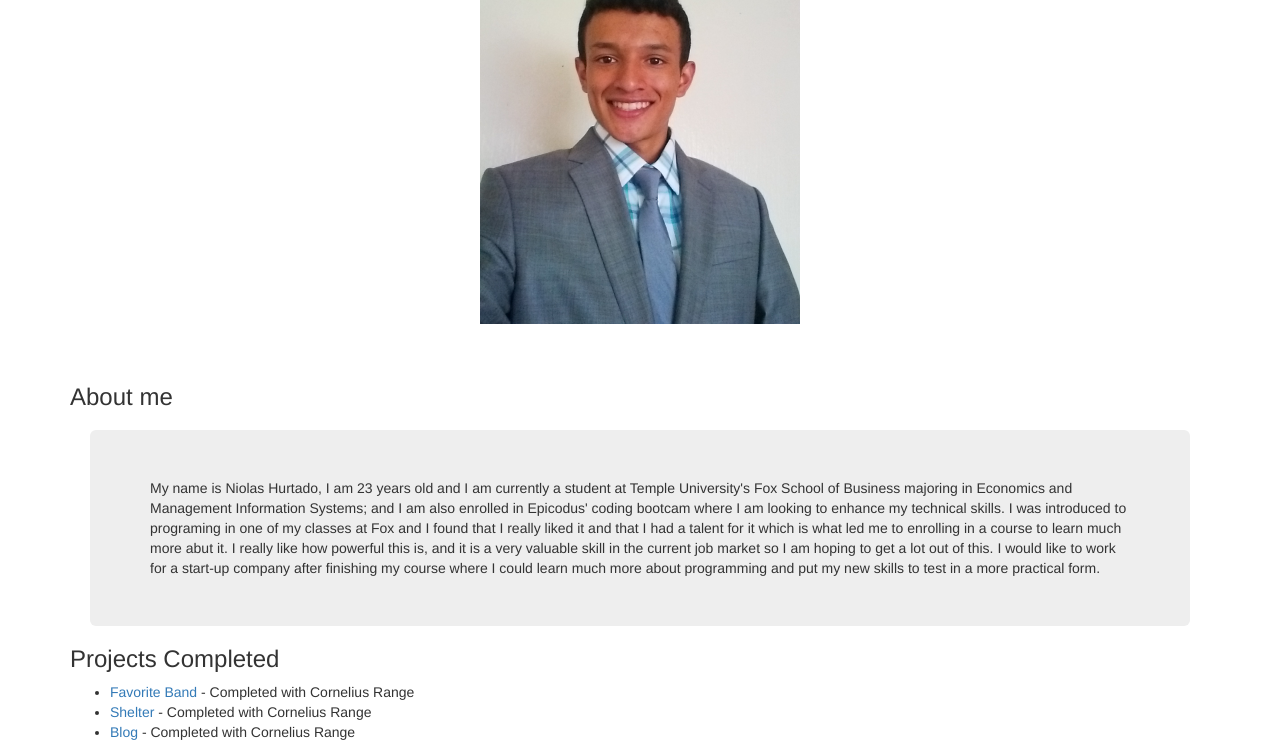
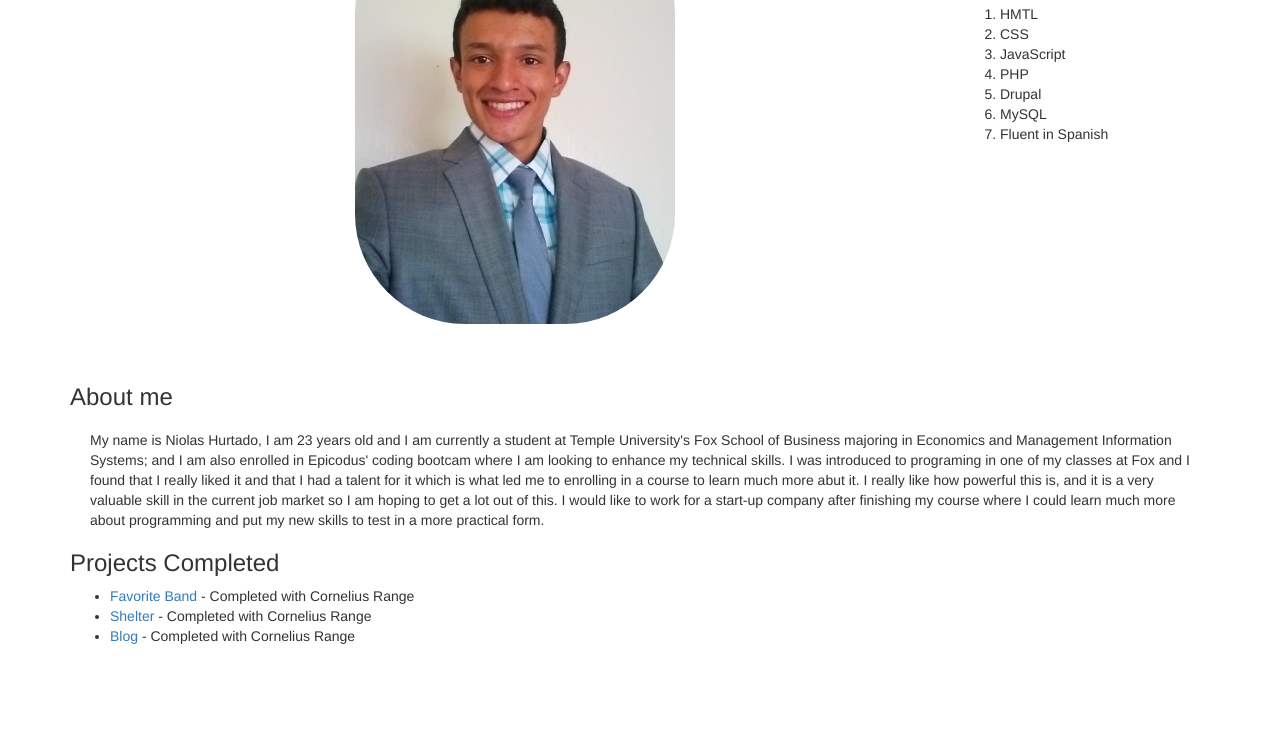
Before and after one commit to nickh93/Portfolio, a plain HTML site: page index.html in a window 1280 px wide. Shown: the part 319-1071 px from the top of the page. After the commit the page ends 975 px from the top, so only its background shows below. Drawn offline with nearby package versions, Linux system fonts and the light colour scheme.

Commit message:
added a sidebar and rounded corners to the image

```diff
--- a/css/stylesheet.css
+++ b/css/stylesheet.css
@@ -19,3 +19,14 @@
 body {
   margin-top: 50px;
 }
+
+#sidebar {
+  background:;
+  float: right;
+  width: 250px;
+  margin-top: 200px;
+}
+
+img {
+  border-radius: 150px;
+}
--- a/index.html
+++ b/index.html
@@ -34,12 +34,24 @@
     </div>
     <!-- End navbar -->
     <div class="container">
+      <div id="sidebar">
+        <h2>Skills</h2>
+        <ol>
+          <li>HMTL</li>
+          <li>CSS</li>
+          <li>JavaScript</li>
+          <li>PHP</li>
+          <li>Drupal</li>
+          <li>MySQL</li>
+          <li>Fluent in Spanish</li>
+        </ol>
+      </div>
       <div class="intro">
         <h1>Welcome to my Portfolio!</h1>
         <h2>Nicolas Hurtado</h2>
         <img src="css/profilepic.jpg">
         <h3>About me</h3>
-        <p class="jumbotron">My name is Niolas Hurtado, I am 23 years old and I am currently a student at
+        <p >My name is Niolas Hurtado, I am 23 years old and I am currently a student at
         Temple University's Fox School of Business majoring in Economics and Management
         Information Systems; and I am also enrolled in Epicodus' coding bootcam where
         I am looking to enhance my technical skills. I was introduced to programing in
```
Also changed, not shown: 1 other file.
